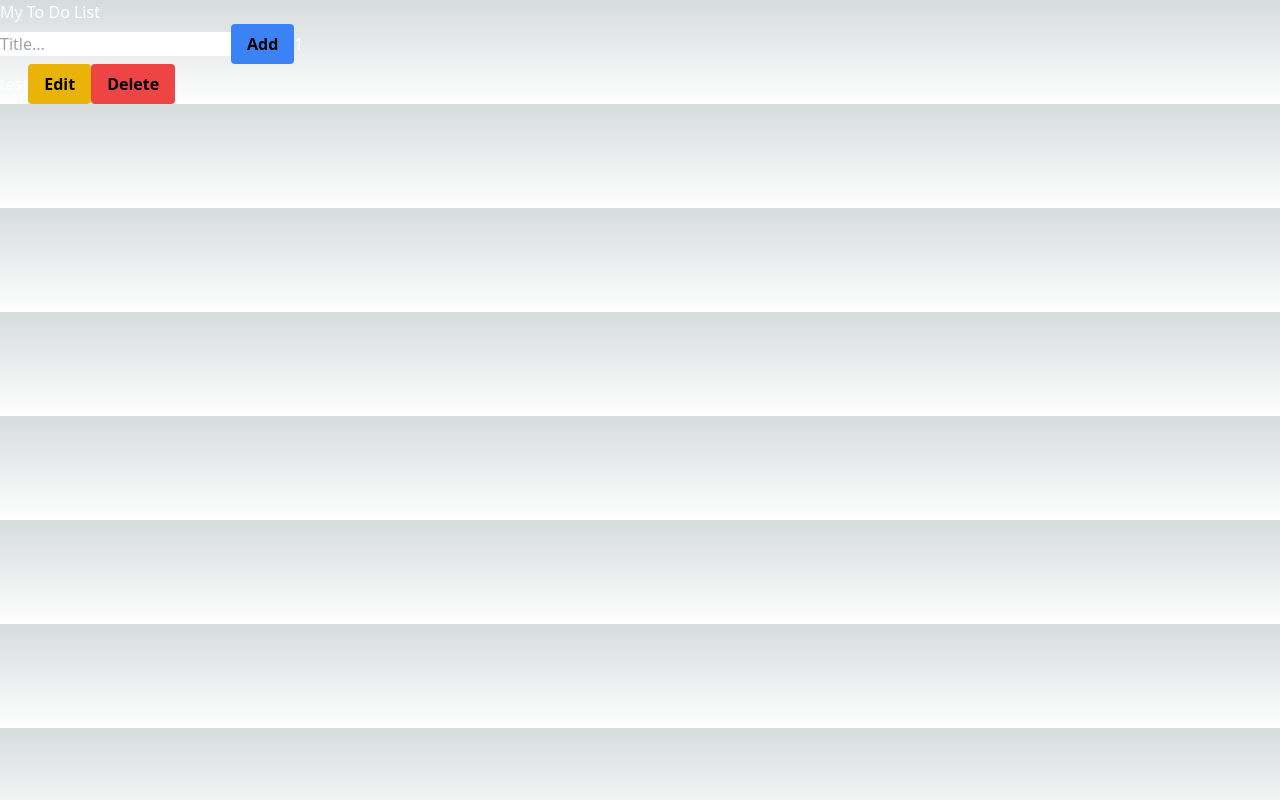
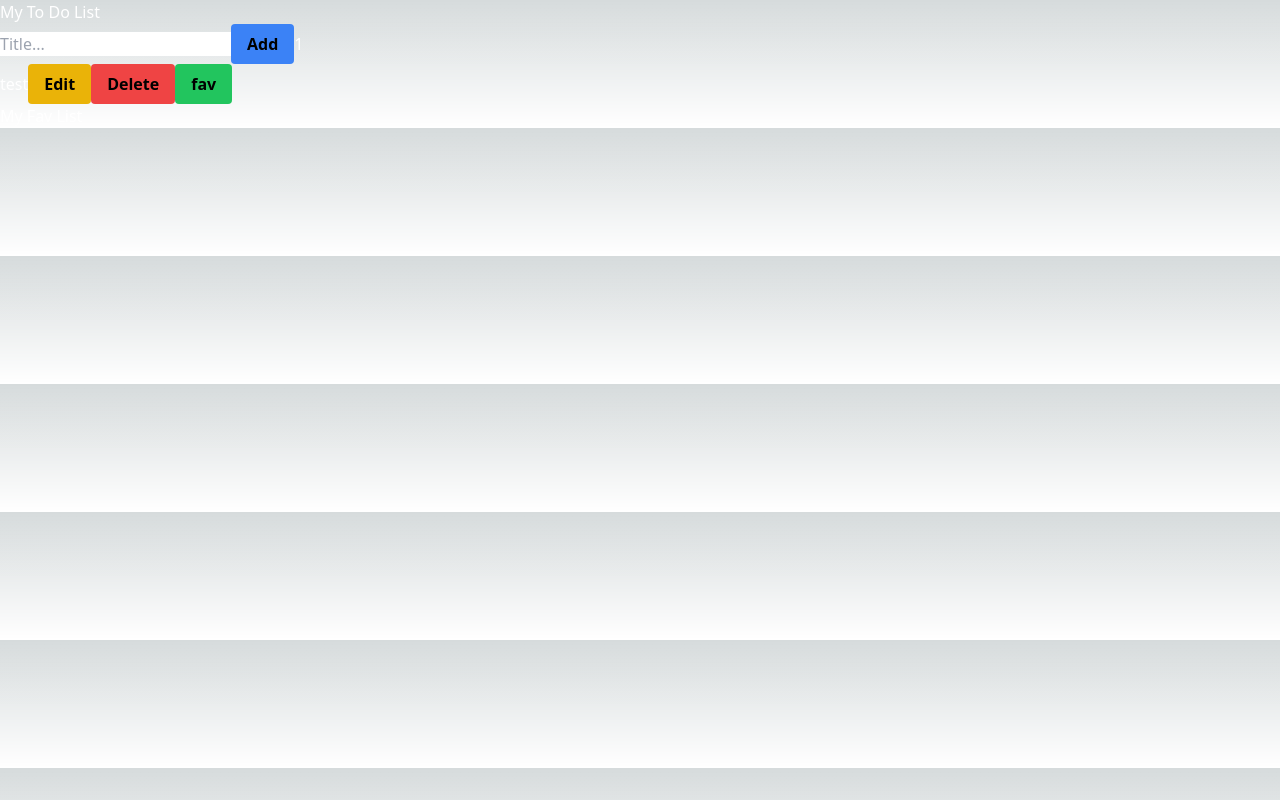
Before and after one commit to LazyCat420/MrNoteTaker, a Next.js app: page / in a window 1280 px wide. Both pictures are taken after a click on the button "Add". Built offline with nearby package versions, Linux system fonts and the light colour scheme.

Commit message:
added functions to buttons to make a favorites list

```diff
--- a/src/pages/index.tsx
+++ b/src/pages/index.tsx
@@ -3,13 +3,14 @@ import { useState } from 'react'
 
 export default function index() {
     const [myList, setMyList] = useState([]);
+    const [favList, setFavList] = useState([]);
     const [inputValue, setInputValue] = useState('test');
     const [editIndex, setEditIndex] = useState();
 
 
     function handleChange(event) {
         setInputValue(event.target.value);
-    };
+    }
 
     function addItem(event){
        event.preventDefault();
@@ -18,12 +19,13 @@ export default function index() {
             alert("You must write something!");
         }
         else{
+          if (!myList.includes(inputValue)) {
             const updatedList = [...myList, inputValue];
             setMyList(updatedList);
             setInputValue('');
-
+          }
         }
-    };
+    }
 
     function removeItem(item) {
         const updatedList = myList.filter((listItem) => listItem !== item);
@@ -36,6 +38,27 @@ export default function index() {
       setMyList(updatedList);
       setEditIndex();
     }
+
+    function addToFav(item) {
+      if (!favList.includes(item)) {
+        const updatedList = [...favList, item];
+        setFavList(updatedList);
+      }
+    }
+
+    function addFavToList(item) {
+      if (!myList.includes(item)) {
+        const updatedList = [...myList, item];
+        setMyList(updatedList);
+      }
+    }
+
+    function removeFavItem(item) {
+      const updatedList = favList.filter((listItem) => listItem !== item);
+      setFavList(updatedList);
+  }
+
+
 
     return (
       <div>
@@ -95,11 +118,38 @@ export default function index() {
                 >
                   Delete
                 </button>
+                <button
+                  onClick={() => addToFav(item)}
+                  className="bg-green-500 hover:bg-blue-700 text-black font-semibold py-2 px-4 rounded"
+                >
+                  fav
+                </button>
               </>
             )}
           </li>
         ))}
       </ul>
+      <h2>My Fav List</h2>
+      <ul id="myUL">
+        {favList.map((item, index) => (
+          <li key={index}>
+                {item}
+                <button
+                  onClick={() => removeFavItem(item)}
+                  className="bg-blue-500 hover:bg-blue-700 text-black font-semibold py-2 px-4 rounded"
+                >
+                  Delete
+                </button>
+                <button
+                  onClick={() => addFavToList(item)}
+                  className="bg-green-500 hover:bg-green-700 text-black font-semibold py-2 px-4 rounded"
+                >
+                  add to list
+                </button>
+          </li>
+        ))}
+      </ul>
+
     </div>
   );
 }
--- a/src/styles.scss
+++ b/src/styles.scss
@@ -37,6 +37,6 @@
     color: white;
   }
 
-  .counter {
+  .counter, h2 {
     color: white;
   }
```
